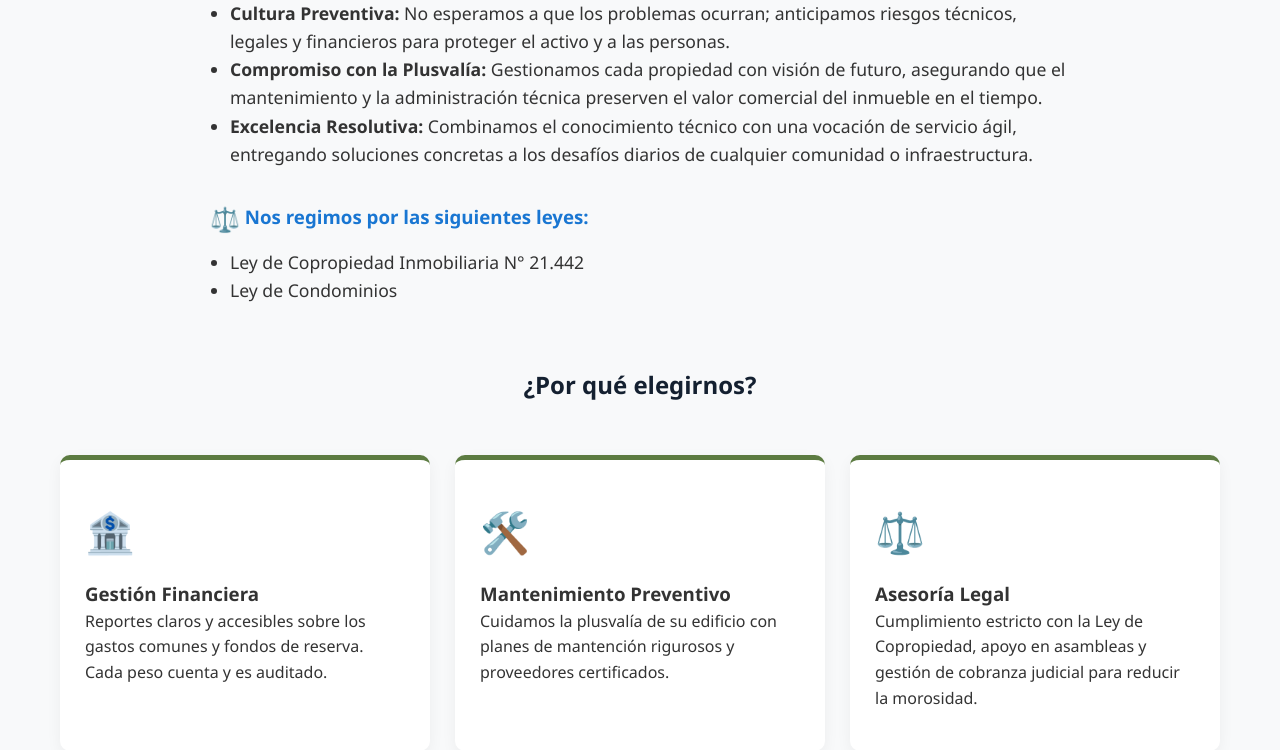
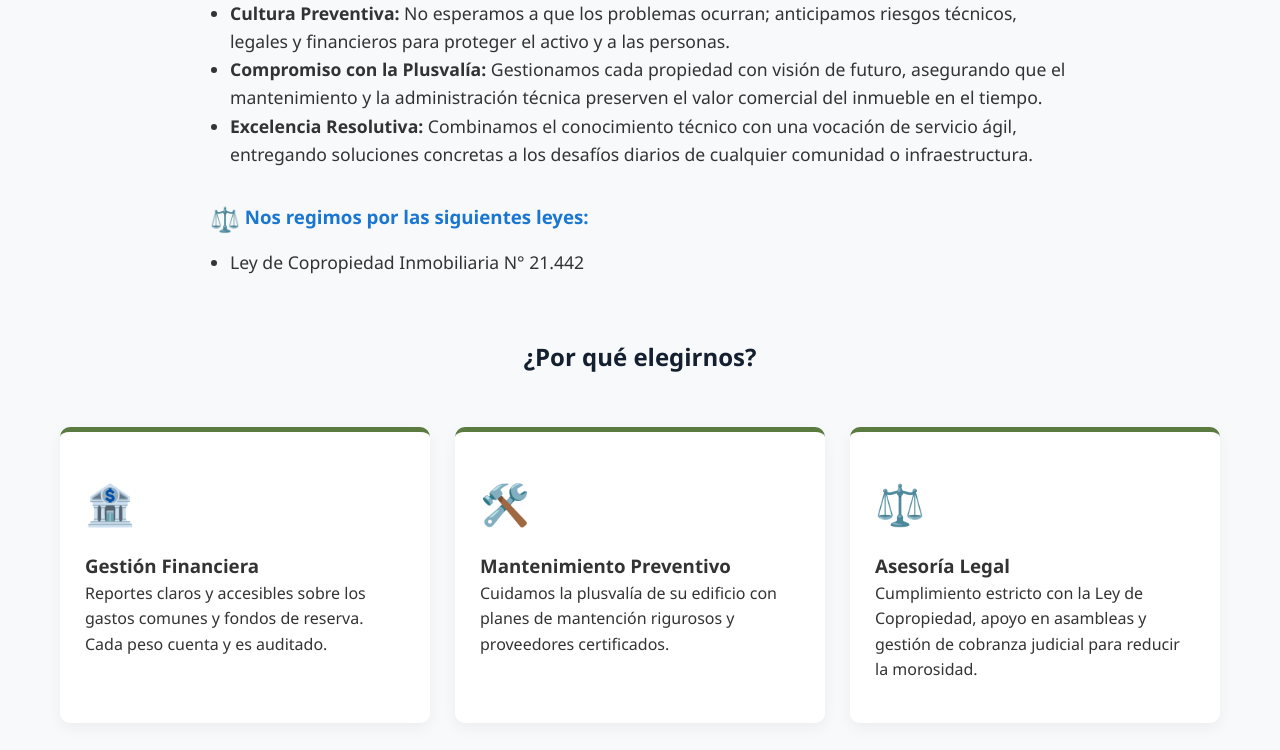
Before and after one commit to YasRuiz/Administracion360SpA, a Django app: page / in a window 1280 px wide. Shown: the part 1153-1903 px from the top of the page. Run offline with Django 5.2, Linux system fonts and the light colour scheme; data that the repository does not hold is empty.

Commit message:
Delete: Eliminacion de frase

```diff
--- a/templates/pages/home.html
+++ b/templates/pages/home.html
@@ -47,7 +47,6 @@
                 <h3 style="color: #1976d2; margin-bottom: 10px;"><span style="font-size:1.5rem; vertical-align:middle;">⚖️</span> Nos regimos por las siguientes leyes:</h3>
                 <ul style="font-size: 1.1rem; padding-left: 20px; list-style: disc;">
                     <li>Ley de Copropiedad Inmobiliaria N° 21.442</li>
-                    <li>Ley de Condominios</li>
                 </ul>
             </div>
     </div>
```
